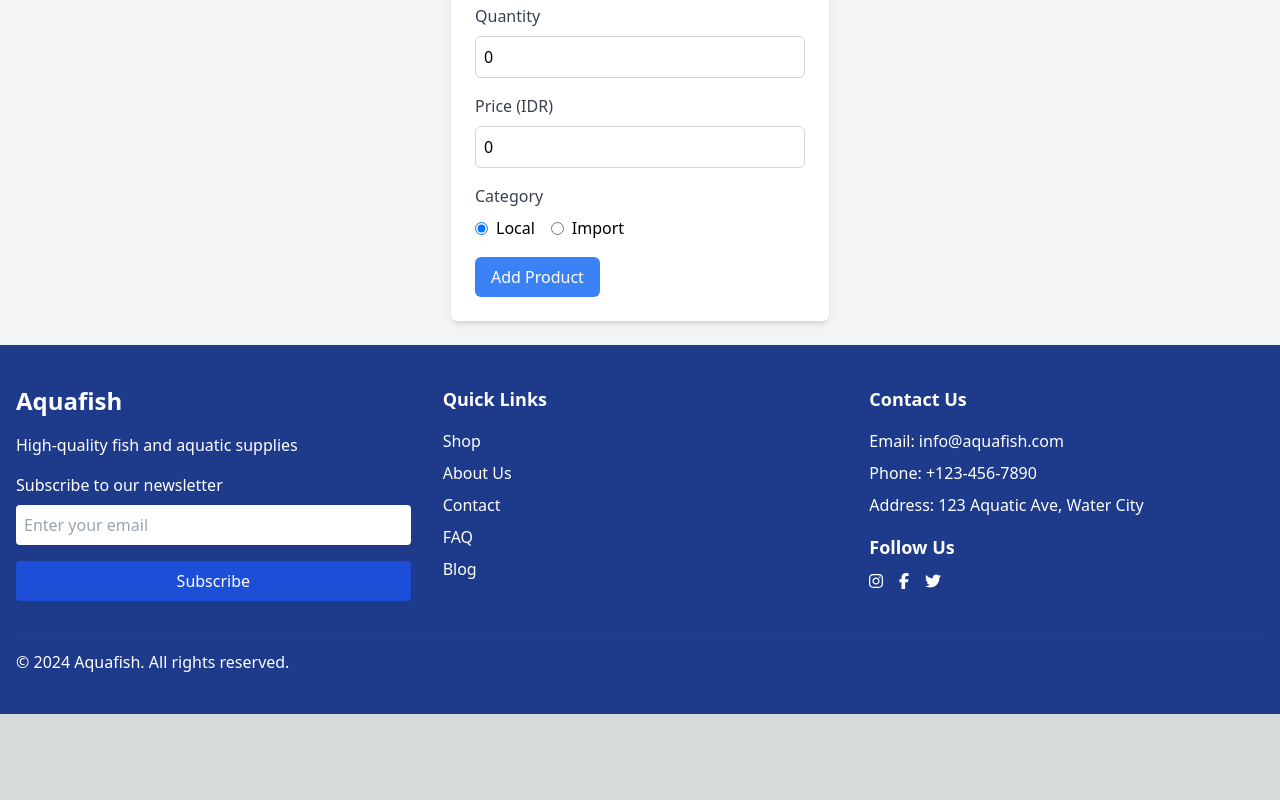
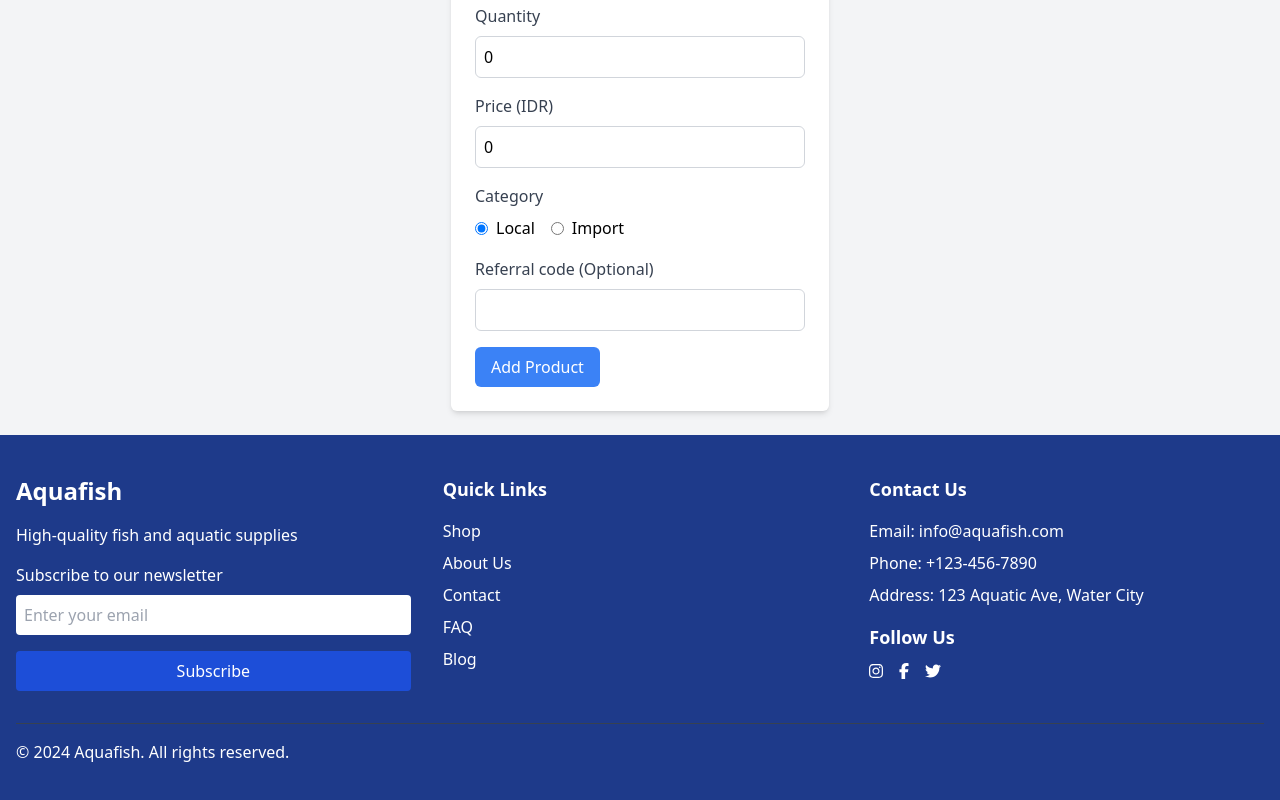
Before and after one commit to diikafirmansyah/FSSE-jan24_group-i_gfp_FE, a Next.js app in the folder gfp-app/: page /add_product in a window 1280 px wide. Shown: the part 718-1518 px from the top of the page. Before the commit the page ends 1432 px from the top, so only its background shows below. Built offline with nearby package versions, Linux system fonts and the light colour scheme; sample sign-in values are in the browser's storage.

Commit message:
feat : add referral code

```diff
--- a/gfp-app/src/components/AddProductForm.tsx
+++ b/gfp-app/src/components/AddProductForm.tsx
@@ -15,6 +15,7 @@ interface FormValues {
   qty: number;
   price: number;
   category: "Local" | "Import";
+  referral_code: string;
 }
 
 const validationSchema = Yup.object({
@@ -32,6 +33,9 @@ const validationSchema = Yup.object({
   category: Yup.string()
     .oneOf(["Local", "Import"])
     .required("Category is required"),
+  referral_code: Yup.string()
+    .matches(/^[a-zA-Z0-9]{5}$/, "Referral code must be exactly 5 characters")
+    .notRequired(),
 });
 
 const AddProductForm: React.FC = () => {
@@ -51,6 +55,9 @@ const AddProductForm: React.FC = () => {
       fileToUpload.append("qty", values.qty.toString());
       fileToUpload.append("price", values.price.toString());
       fileToUpload.append("category", values.category);
+      if (values.referral_code) {
+        fileToUpload.append("referral_code", values.referral_code);
+      }
 
       const token = localStorage.getItem("access_token");
       const response = await axios.post(`${API_URL}/products`, fileToUpload, {
@@ -112,6 +119,7 @@ const AddProductForm: React.FC = () => {
       qty: 0,
       price: 0,
       category: "Local",
+      referral_code: "",
     },
     validationSchema,
     onSubmit: (values) => {
@@ -284,6 +292,29 @@ const AddProductForm: React.FC = () => {
           ) : null}
         </div>
 
+        <div className="flex flex-col">
+          <label
+            htmlFor="referral_code"
+            className="mb-2 font-medium text-gray-700"
+          >
+            Referral code (Optional)
+          </label>
+          <input
+            id="referral_code"
+            name="referral_code"
+            type="text"
+            maxLength={5}
+            onChange={formik.handleChange}
+            value={formik.values.referral_code}
+            className="border border-gray-300 rounded-md p-2 text-black"
+          />
+          {formik.errors.referral_code ? (
+            <div className="text-red-500 mt-1">
+              {formik.errors.referral_code}
+            </div>
+          ) : null}
+        </div>
+
         <button
           type="submit"
           className="bg-blue-500 text-white py-2 px-4 rounded-md hover:bg-blue-600"
```
